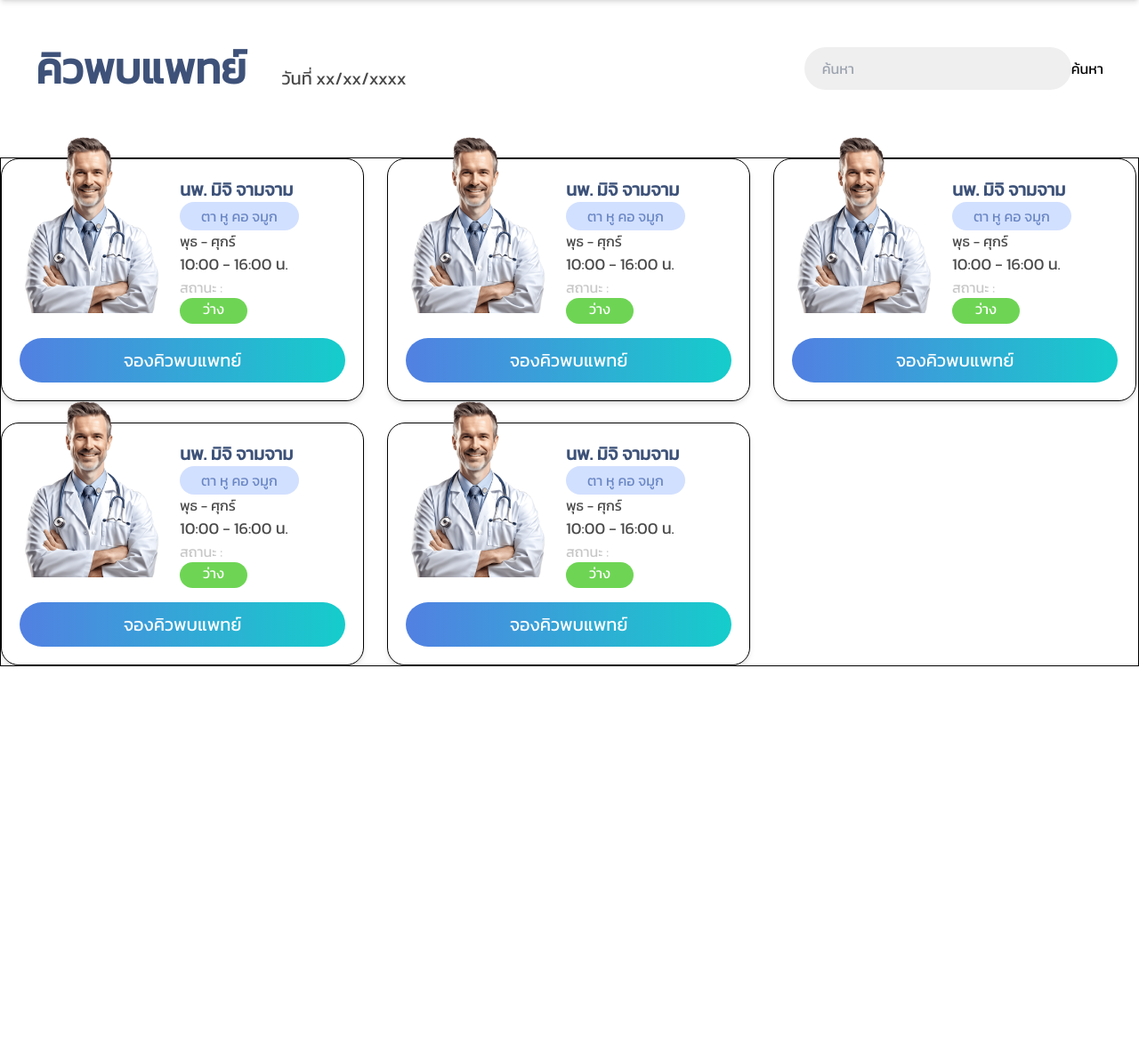
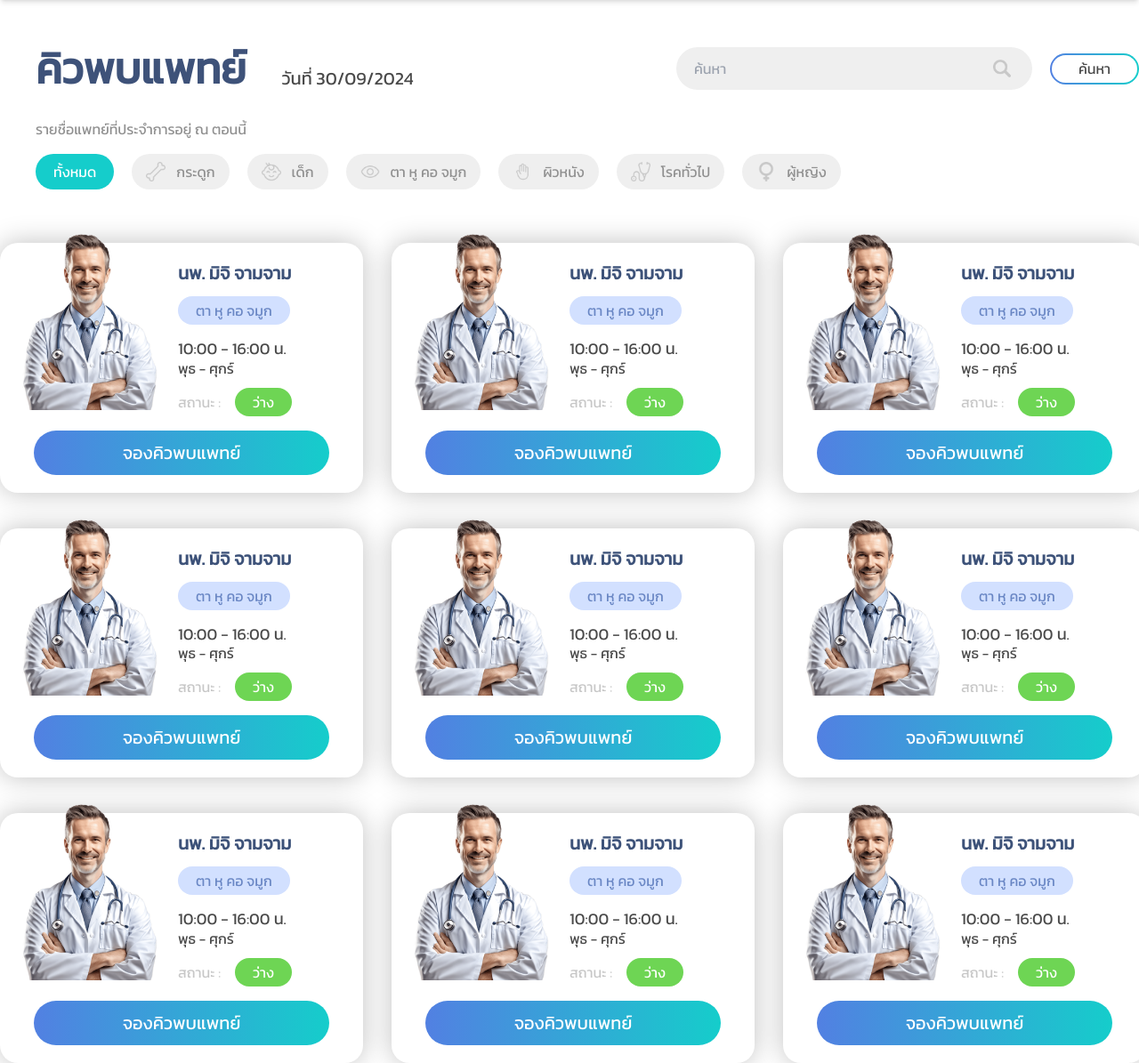
Before and after one commit to Youngyeans/minihospital_project, a Django app: page /hopelife/appointment-today/ in a window 1280 px wide. Shown: the part 72-1267 px from the top of the page at 89% size. Before the commit the page ends 821 px from the top, so only its background shows below. Run offline with Django 5.2, Linux system fonts and the light colour scheme; some libraries are stand-ins or nearby versions.

Commit message:
save appoint-today

```diff
--- a/minihospital/appoint/templates/appointment-today.html
+++ b/minihospital/appoint/templates/appointment-today.html
@@ -8,27 +8,67 @@
 {% block content %}
 <div class="container-full flex flex-col justify-center items-center">
 
-    <div class="container p-10 flex justify-between items-center">
+    <div class="container pl-10 pt-10 flex justify-between items-center">
         <div class="flex justify-center items-end space-x-10">
             <p class="text-[48px] font-semibold text-[#3E5279]">คิวพบแพทย์</p>
-            <p class="text-[20px] text-[#494949] mb-[10px] ">วันที่ xx/xx/xxxx</p>
+            <p class="text-[20px] text-[#494949] mb-[10px] ">วันที่ {{ today|date:"d/m/Y" }}</p>
         </div>
-        <div class="flex">
-            <input type="text" class="text-[16px] w-[300px] rounded-full bg-[#EFEFEF] px-5 py-3" placeholder="ค้นหา">
-            <button>ค้นหา</button>
+        <div class="flex space-x-5 justify-center items-center">
+            <div class="relative w-[400px]">
+                <input type="text" class="duration-300 transition ease-in-out delay-150 text-[16px] w-full rounded-full bg-[#EFEFEF] text-[#494949] px-5 py-3 pr-14 focus:outline-none focus:border-[#15cdcb] focus:ring-2 focus:ring-[#15cdcb]" placeholder="ค้นหา">
+                <img src="{% static 'image/magnifying-glass.png' %}" class="absolute right-6 top-1/2 transform -translate-y-1/2 w-5 h-5">
+            </div>
+            <div id="search1" class="hover:from-[#15CDCB] hover:to-[#15CDCB] duration-300 hover:scale-110 transition ease-in-out delay-150 bg-gradient-to-r from-[#5280e2] to-[#15cdcb] flex justify-center rounded-full items-center w-[100px] h-[35px] p-[2px]">
+                <button id="search2" class="text-[#494949]duration-300 transition ease-in-out delay-150 w-full h-full flex flex justify-center items-center bg-white px-7 py-2 text-center rounded-full text-[#494949] text-[16px]">ค้นหา</button>
+            </div>
         </div>
     </div>
 
-    <div>
+    <div class="container flex flex-col px-10 py-5">
+        <p class="text-[#909090]">รายชื่อแพทย์ที่ประจำการอยู่ ณ ตอนนี้</p>
+        <div class="flex space-x-5 py-4">
+            <div class="hover:scale-110 hover:text-white duration-300 transition ease-in-out delay-150 hover:bg-[#15CDCB] bg-[#15CDCB] rounded-[50px] inline-flex items-center px-5 py-2 cursor-pointer ">
+                <div class="text-center text-white text-base font-normal">ทั้งหมด</div>
+            </div>
 
+            <div id="cat1" class="hover:scale-110 text-[#909090] hover:text-white duration-300 transition ease-in-out delay-150 hover:bg-[#15CDCB] bg-[#efefef] rounded-[50px] inline-flex items-center space-x-3 px-4 py-2 cursor-pointer">
+                <img id="img1" src="{% static 'image/bone.png' %}" width="22" height="22" class="">
+                <div class="text-center text-base font-normal">กระดูก</div>
+            </div>
+
+            <div id="cat2" class="hover:scale-110 text-[#909090] hover:text-white duration-300 transition ease-in-out delay-150 hover:bg-[#15CDCB] bg-[#efefef] rounded-[50px] inline-flex items-center space-x-3 px-4 py-2 cursor-pointer">
+                <img id="img2" src="{% static 'image/baby-boy.png' %}" width="22" height="22" class="">
+                <div class="text-center text-base font-normal">เด็ก</div>
+            </div>
+
+            <div id="cat3" class="hover:scale-110 text-[#909090] hover:text-white duration-300 transition ease-in-out delay-150 hover:bg-[#15CDCB] bg-[#efefef] rounded-[50px] inline-flex items-center space-x-3 px-4 py-2 cursor-pointer">
+                <img id="img3" src="{% static 'image/visible.png' %}" width="22" height="22" class="">
+                <div class="text-center text-base font-normal">ตา หู คอ จมูก</div>
+            </div>
+
+            <div id="cat4" class="hover:scale-110 text-[#909090] hover:text-white duration-300 transition ease-in-out delay-150 hover:bg-[#15CDCB] bg-[#efefef] rounded-[50px] inline-flex items-center space-x-3 px-4 py-2 cursor-pointer">
+                <img id="img4" src="{% static 'image/hand.png' %}" width="22" height="22" class="">
+                <div class="text-center text-base font-normal">ผิวหนัง</div>
+            </div>
+
+            <div id="cat5" class="hover:scale-110 text-[#909090] hover:text-white duration-300 transition ease-in-out delay-150 hover:bg-[#15CDCB] bg-[#efefef] rounded-[50px] inline-flex items-center space-x-3 px-4 py-2 cursor-pointer">
+                <img id="img5" src="{% static 'image/stethoscope.png' %}" width="22" height="22" class="">
+                <div class="text-center text-base font-normal">โรคทั่วไป</div>
+            </div>
+
+            <div id="cat6" class="hover:scale-110 text-[#909090] hover:text-white duration-300 transition ease-in-out delay-150 hover:bg-[#15CDCB] bg-[#efefef] rounded-[50px] inline-flex items-center space-x-3 px-4 py-2 cursor-pointer">
+                <img id="img6" src="{% static 'image/female.png' %}" width="22" height="22" class="">
+                <div class="text-center text-base font-normal">ผู้หญิง</div>
+            </div>
+        </div>
     </div>
 
-    <div class="container">
-        <div class="mt-6 grid grid-cols-3 gap-6 border border-black">
+    <div class="w-full flex justify-center items-center">
+        <div class="mt-6 grid grid-cols-3 grid-rows-3 gap-10">
             <!-- Doctor card (repeat this block for each doctor card) -->
             {% for i in doctor_list %}
-            <div class="relative w-[408px] h-auto bg-white rounded-[20px] shadow-md border border-black flex flex-col justify-between p-5">
-                <img class="absolute -top-[30px] left-[0px]" width="203" height="203" src="{% static 'image/doctor1.png' %}" />
+            <div class="hover:scale-110 duration-300 transition ease-in-out delay-150 shadow-box relative w-[408px] h-auto bg-white rounded-[20px] flex flex-col justify-between p-5">
+                <img class="absolute -top-[15px] left-[0px]" width="203" height="203" src="{% static 'image/doctor1.png' %}" />
 
                 <div class="flex">
                     <!-- ปรับขนาดของ img โดยตั้ง width ตายตัว -->
@@ -40,17 +80,15 @@
                         <div class="text-left text-[#3d5279] text-xl font-semibold">นพ. มิจิ จามจาม</div>
 
                         <!-- ปรับขนาดของ 'ตา หู คอ จมูก' และชิดซ้าย -->
-                        <div class="bg-[#d2e0ff] rounded-[30px] text-left text-[#6986c4] text-base font-normal py-1 px-6 inline-block">
+                        <div class="bg-[#d2e0ff] rounded-[30px] mt-3 mb-4 text-left text-[#6986c4] text-base font-normal py-1 px-5 inline-block">
                             ตา หู คอ จมูก
                         </div>
 
-                        <div class="text-left text-[#494949] text-base font-normal">พุธ - ศุกร์</div>
-                        <div class="text-left text-[#494949] text-lg font-normal">10:00 - 16:00 น.</div>
-                        <div class="text-left text-[#c7c7c7] text-base font-normal inline-block">สถานะ :</div>
-
-                        <!-- ปุ่มว่าง (ไม่ต้องชิดซ้ายเพราะต้องการให้ตรงกลาง) -->
-                        <div class="w-[76px] h-[29px] bg-[#6ed554] rounded-[50px] text-center text-white text-base font-normal">
-                            ว่าง
+                        <div class="text-left text-[#494949] text-[18px] font-normal leading-tight">10:00 - 16:00 น.</div>
+                        <div class="text-left text-[#494949] text-[16px] font-normal leading-tight">พุธ - ศุกร์</div>
+                        <div class="flex items-center mt-3 space-x-4">
+                            <div class="text-left text-[#c7c7c7] text-base font-normal">สถานะ :</div>
+                            <div class="bg-[#6ed554] px-5 py-1 rounded-[50px] text-center text-white text-base font-normal">ว่าง</div>
                         </div>
                     </div>
 
@@ -58,8 +96,8 @@
 
 
                 <!-- Button goes here, placed in a separate block under the details -->
-                <div class="w-full mt-4">
-                    <button class="w-full h-[50px] bg-gradient-to-r from-[#5280e2] to-[#15cdcb] rounded-[50px] text-center text-white text-xl font-medium">
+                <div class="w-full mt-4 flex justify-center">
+                    <button class="hover:from-[#15CDCB] hover:to-[#15CDCB] cursor-pointer duration-300 transition ease-in-out delay-150 w-[90%] h-[50px] bg-gradient-to-r from-[#5280e2] to-[#15cdcb] rounded-[50px] text-center text-white text-xl font-medium">
                         จองคิวพบแพทย์
                     </button>
                 </div>
@@ -80,4 +118,6 @@
 
     </div>
 </div>
+
+<script src="{% static 'js/categories.js' %}"></script>
 {% endblock %}
--- a/minihospital/appoint/views.py
+++ b/minihospital/appoint/views.py
@@ -1,11 +1,17 @@
 from django.shortcuts import render, redirect
 from django.views import View
+from datetime import date
 
 class AppointTodayView(View):
 
     def get(self, request):
-        doctor_list = range(5)
-        return render(request, 'appointment-today.html', {'doctor_list': doctor_list})
+        doctor_list = range(9)
+        today = date.today()
+        context ={
+            'doctor_list': doctor_list,
+            'today': today,
+        }
+        return render(request, 'appointment-today.html', context)
 
 class DoctorListView(View):
 
--- a/minihospital/main/templates/contact.html
+++ b/minihospital/main/templates/contact.html
@@ -14,7 +14,7 @@
 
         <p class="text-center text-[#3E5279] text-[48px] font-semibold">ติดต่อเรา</p>
 
-        <div class=" relative grid grid-cols-2 gap-4 m-6 py-[50px] px-[60px] w-[60%] shadow-xl flex justify-center items-start rounded-[20px]">
+        <div class=" relative grid grid-cols-2 gap-4 m-6 py-[50px] px-[60px] w-[60%] shadow-box flex justify-center items-start rounded-[20px]">
             <img src="{% static 'image/Doctor Consultation.png'%}" width="378" height="378" class="absolute top-[-150px] left-[-200px]">
             <img src="{% static 'image/Heart Care.png'%}" width="214.76" height="214.76" class="absolute rotate-[8.16deg] bottom-[-100px] right-[-100px]">
 
--- a/minihospital/static/css/styles.css
+++ b/minihospital/static/css/styles.css
@@ -3,3 +3,7 @@
 body {
     font-family: 'Kanit', sans-serif;
 }
+
+.shadow-box {
+    box-shadow: 0px 0px 30px rgba(0, 0, 0, 0.25);
+}
```
Also changed, not shown: minihospital/static/js/categories.js (added, +40 -0 lines).
